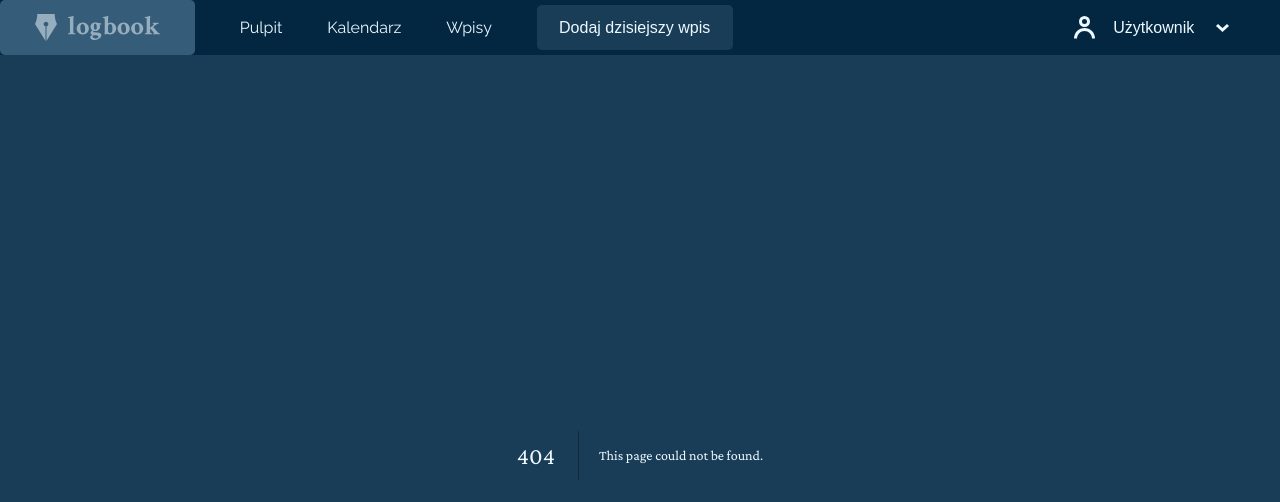
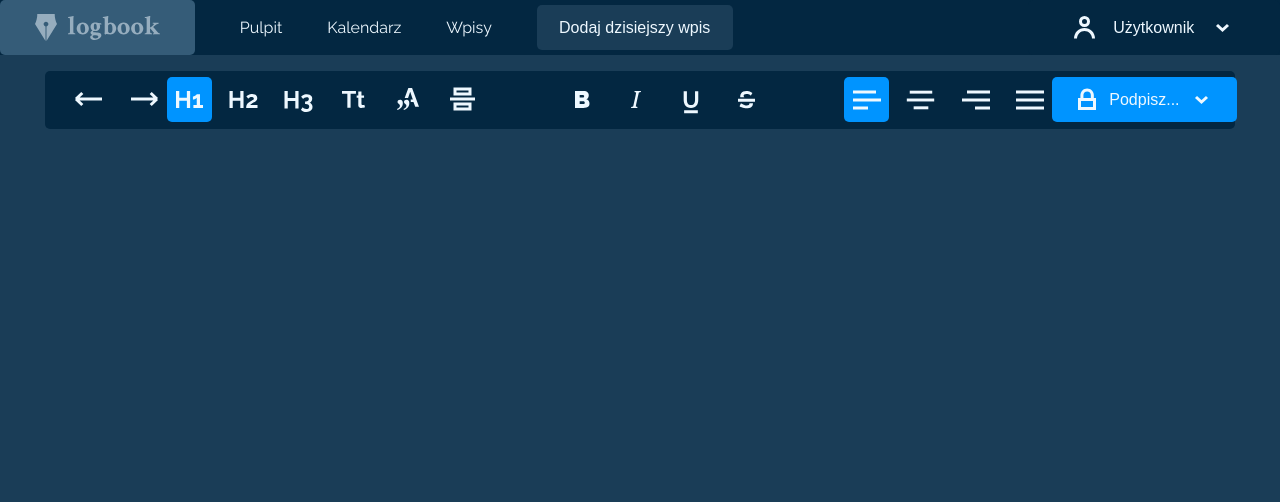
Before and after one commit to BarteXikora/logbook, a Next.js app: page /editor in a window 1280 px wide. Before the commit this address had no page. Shown: the top 502 px of the page. Built offline with nearby package versions, Linux system fonts and the light colour scheme.

Commit message:
Created the editor page and placed the EditorTools component inside.

```diff
--- /dev/null
+++ b/app/editor/page.module.scss
@@ -0,0 +1,5 @@
+@import '@theme/variables.scss';
+
+.editorContainer {
+    padding: $m-m $m-xl;
+}
--- /dev/null
+++ b/app/editor/page.tsx
@@ -0,0 +1,13 @@
+import EditorTools from '@components/layout/editorTools/EditorTools'
+
+import style from './page.module.scss'
+
+const Editor = () => {
+    return (
+        <div className={style.editorContainer}>
+            <EditorTools />
+        </div>
+    )
+}
+
+export default Editor
```
